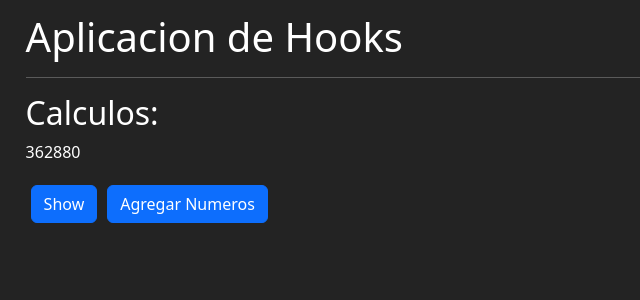
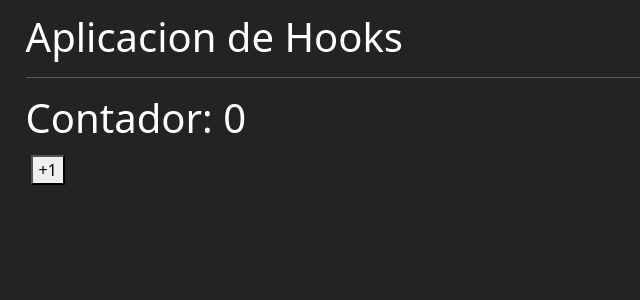
Before and after one commit to Krespee/CursoReact, a React (Vite) app: page / in a window 1280 px wide. Shown: the top 300 px of the page, without its empty margins (0-640 px from the left). Built offline with nearby package versions, Linux system fonts and the light colour scheme.

Commit message:
useCallBack & React.memo

```diff
--- a/src/HooksApp.jsx
+++ b/src/HooksApp.jsx
@@ -1,4 +1,5 @@
 import { CalculosPesados } from "./components/CalculosPesados"
+import { CallBackComponent } from "./components/CallBackComponent"
 import { FormularioComponent } from "./components/FormularioComponent"
 import { UserComponents } from "./components/UserComponents"
 export const HooksApp = () => {
@@ -6,7 +7,7 @@ export const HooksApp = () => {
     <>
     <h1>Aplicacion de Hooks</h1>
     <hr />
-    <CalculosPesados></CalculosPesados>
+    <CallBackComponent></CallBackComponent>
     </>
   )
 }
--- /dev/null
+++ b/src/components/CallBackComponent.jsx
@@ -0,0 +1,17 @@
+import { useCallback, useState } from "react"
+import { Incrementar } from "./Incrementar"
+
+export const CallBackComponent = () => {
+    const [counter, setCounter] = useState(0);
+
+    const incrementarPadre = useCallback ((val) =>{
+        setCounter(contador => contador + val)
+    }, [])
+
+  return (
+    <>
+    <h1>Contador: {counter}</h1>
+    <Incrementar incrementar={incrementarPadre}></Incrementar>
+    </>
+  )
+}
--- /dev/null
+++ b/src/components/Incrementar.jsx
@@ -0,0 +1,10 @@
+import React from "react";
+
+export const Incrementar = React.memo(({incrementar}) => {
+
+    console.log("Me estoy redibujando");
+
+  return (
+    <button onClick={() => incrementar(10)}>+1</button>
+  )
+})
```
